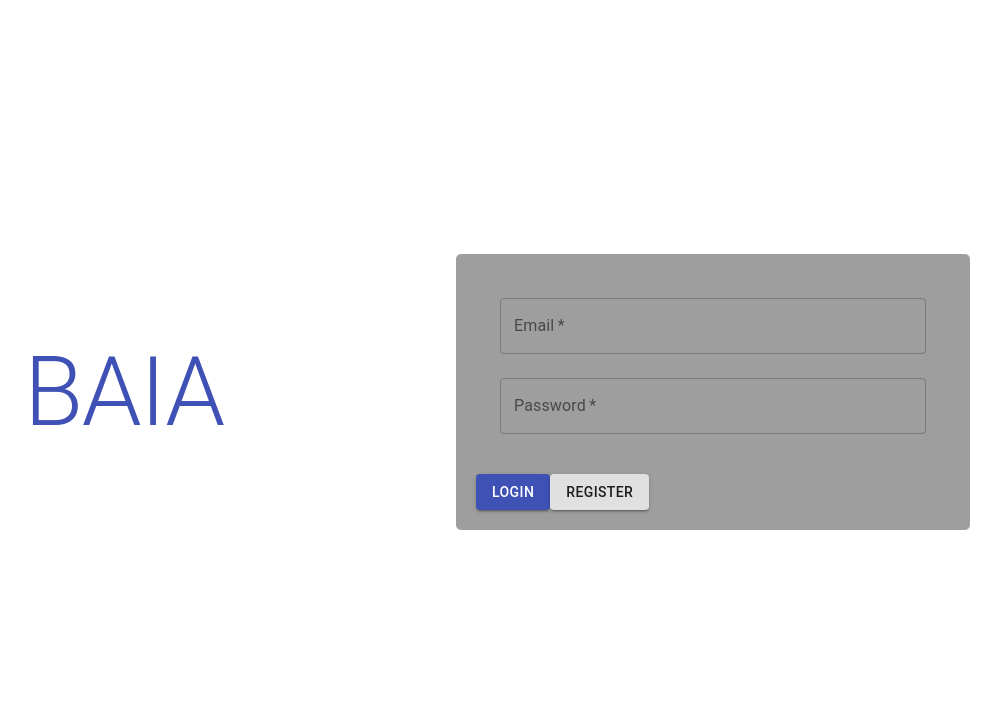
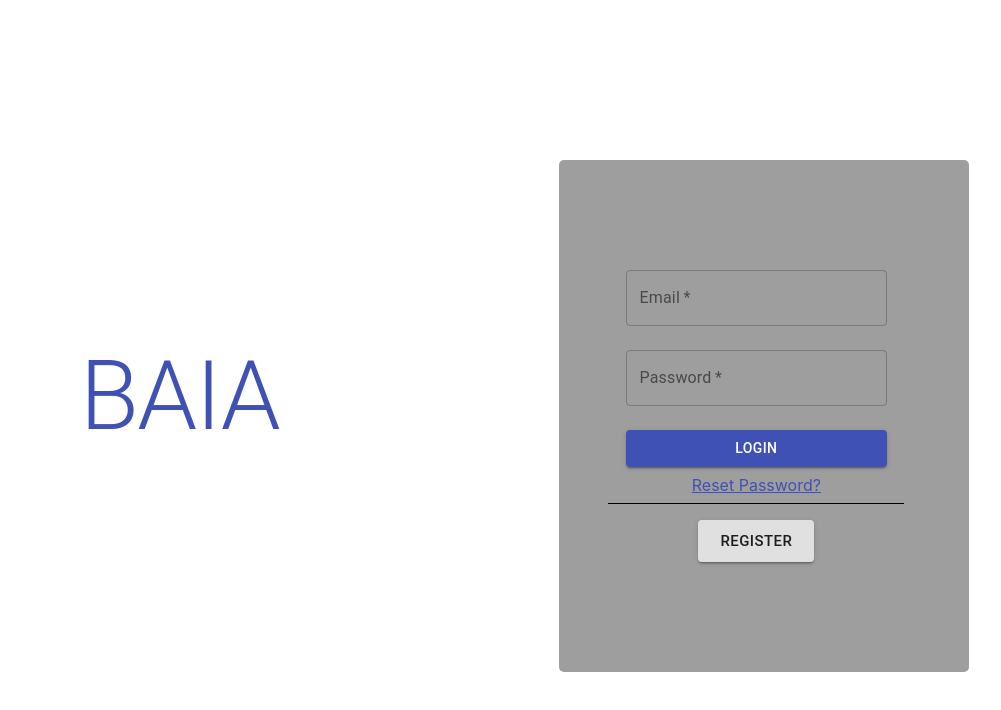
Before and after one commit to Maryam-21/BAIA, a React (Create React App) app: page / in a window 1280 px wide. Shown: the top 710 px of the page, without its empty margins (192-1193 px from the left). Built offline with nearby package versions, Linux system fonts and the light colour scheme.

Commit message:
Login Page complete UI

```diff
--- a/src/components/Btn.js
+++ b/src/components/Btn.js
@@ -1,9 +1,9 @@
 import React from 'react'
 import { Button } from '@material-ui/core'
 
-const Btn = ({color, text}) => {
+const Btn = ({color, text,size}) => {
     return (
-        <Button variant = "contained" color={color}>{text}</Button>
+        <Button variant = "contained" color={color} size={size} style={{width:'100%'}}>{text}</Button>
       )
 }
 
--- a/src/components/LoginForm.js
+++ b/src/components/LoginForm.js
@@ -1,19 +1,27 @@
-import { Box, Grid } from '@material-ui/core'
+import { Box, Divider, Grid, Link } from '@material-ui/core'
 import React from 'react'
 import TextBox from './TextBox'
 import Btn from './Btn'
 
 const LoginForm = () => {
   return (
-        <Box sx={{bgcolor:'text.disabled', display:"flex", width:"75%", p:'20px', borderRadius:5, border:'5px'}}>
-            <Grid container spacing={2} direction="column">
-                <Grid item>
-                    <TextBox text="Email" required="true" type="text"/>
-                    <TextBox text="Password" required="true" type="password"/>
+        <Box sx={{bgcolor:'text.disabled', display:"flex", width:"70%",height:'100%',p:'20px', borderRadius:5, border:'5px'}}>
+            <Grid container spacing={2} style={{height:'100%'}} alignContent='center'>
+                <Grid container direction="column"  item xs={12} spacing={2} style={{width:'100%'}} alignItems='center'>
+                    <Grid item style={{width:'75%'}}>
+                        <TextBox text="Email" required="true" type="text"/>
+                        <TextBox text="Password" required="true" type="password"/>
+                    </Grid>
                 </Grid>
-                <Grid item>
-                    <Btn color="primary" text="Login"></Btn>
-                    <Btn color="" text="Register"></Btn>
+                <Grid container item  xs={12} direction="column"  spacing={2} alignItems='center'>
+                    <Grid item style={{width:'75%'}}>
+                        <Btn color="primary" text="Login" ></Btn>
+                    </Grid>
+                    <Link href="#" underline="always">Reset Password?</Link>
+                    <hr style={{width:'80%', backgroundColor:'black', height:'1px', border:0}}/>
+                    <Grid item>
+                        <Btn color="" text="Register" size='large'></Btn>
+                    </Grid>
                 </Grid>
             </Grid>
         </Box>
--- a/src/components/LoginPage.js
+++ b/src/components/LoginPage.js
@@ -6,13 +6,13 @@ import Logo from './Logo'
 
 const LoginPage = () => {
   return (
-    <Box position="absolute" sx={{top:0, bottom:0, left:0, right:0}}>
-      <Grid container spacing={2} style={{height:'100%'}} alignItems='center'>
-        <Grid item xs={0} sm={6}>
+    <Box position="absolute" sx={{top:0, bottom:0, left:0, right:0, alignItems:'center'}} >
+      <Grid container spacing={1} style={{height:'100%'}} alignItems='center'>
+        <Grid item xs={0} sm={7}>
             <Logo/>
         </Grid>
 
-        <Grid item xs={12} sm={6}>
+        <Grid item xs={12} sm={5} style={{alignContent:'center',height:'60%'}}>
           <LoginForm/>
         </Grid>
       </Grid>
--- a/src/components/TextBox.js
+++ b/src/components/TextBox.js
@@ -3,9 +3,7 @@ import React from 'react'
 
 const TextBox = ({text, required, type}) => {
   return (
-    <Box sx={{m:3}}>
-      <TextField fullWidth id="outlined-basic" label={text} variant="outlined" required = {required} type = {type}/>
-    </Box>
+      <TextField margin="normal" fullWidth id="outlined-basic" label={text} variant="outlined" required = {required} type = {type}/>
   )
 }
 
```
